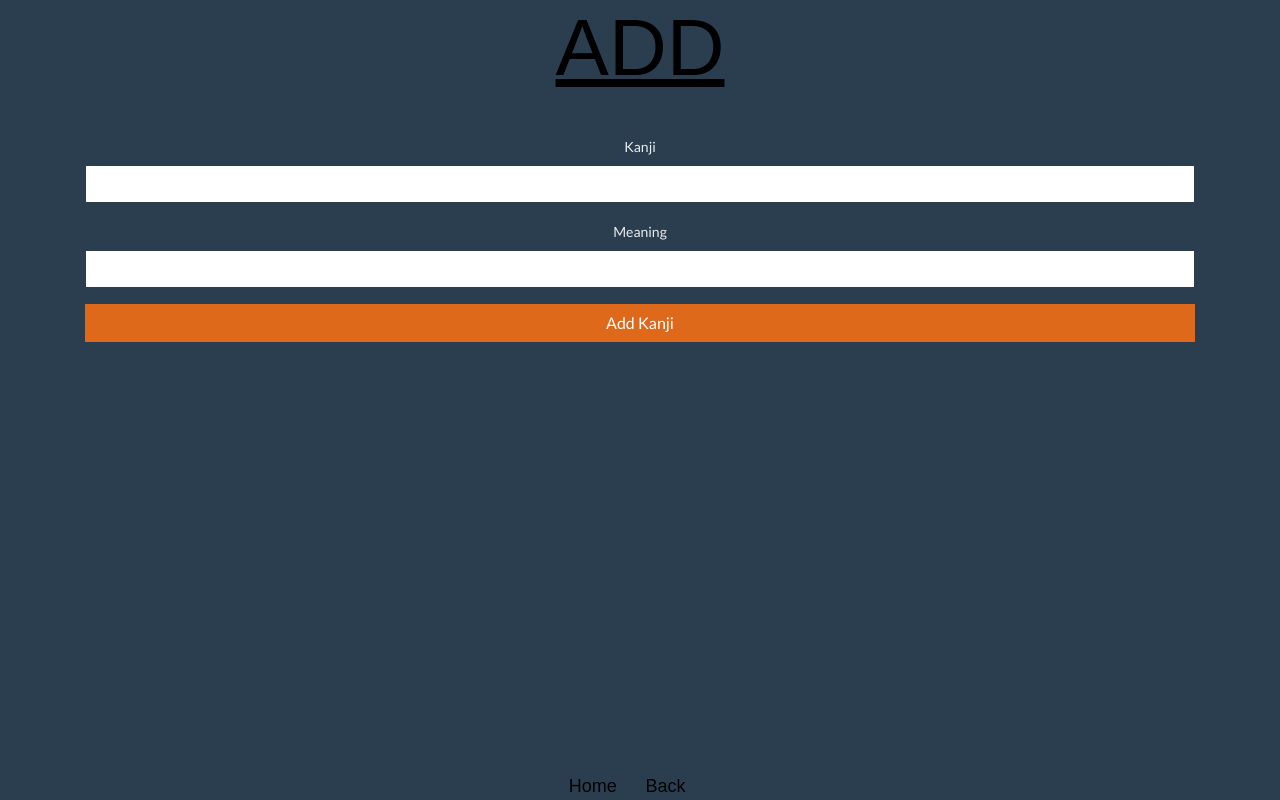
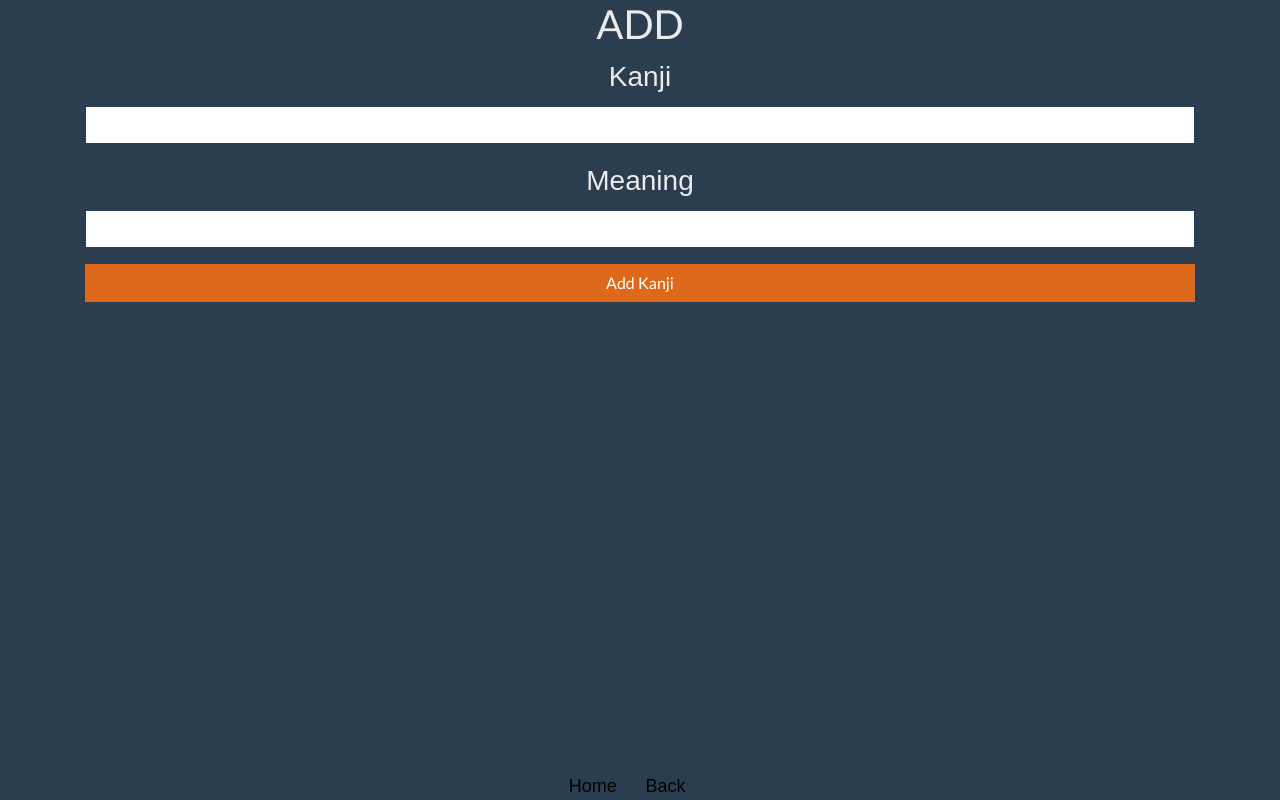
Before and after one commit to jpenno/Japanese-web-app, a website: page public/kanji/html/add.html in a window 1280 px wide. Drawn offline with nearby package versions, Linux system fonts and the light colour scheme.

Commit message:
change to default h1 and added lable formating

```diff
--- a/public/index.css
+++ b/public/index.css
@@ -1,16 +1,12 @@
-h1{
-  font-family: Arial, Helvetica, sans-serif;
-  font-size: 80px;
-  text-align: center;
-  color: black;
-  text-decoration: underline;
-  padding-bottom: 30px;
-}
-
 li{
   font-family: Arial, Helvetica, sans-serif;
   padding-bottom: 20px;
   list-style-type: none;
+}
+
+label{
+  font-family: Arial, Helvetica, sans-serif;
+  font-size: 28px;
 }
 
 .link{
```
